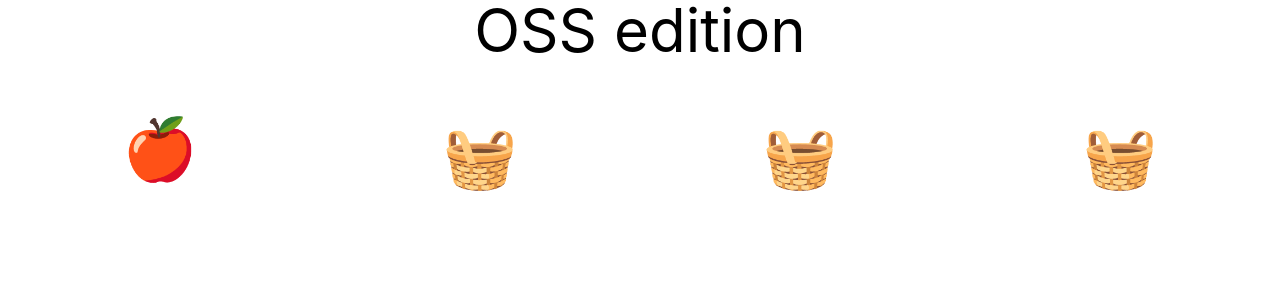
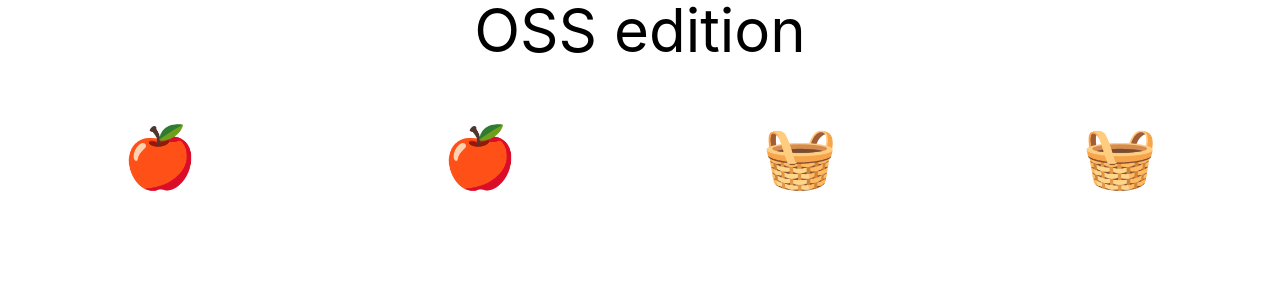
Before and after one commit to sample-organisation/h-oss, a React (Create React App) app: page / in a window 1280 px wide. Shown: the top 300 px of the page. Built offline with nearby package versions, Linux system fonts and the light colour scheme.

Commit message:
Adds two apples

```diff
--- a/src/shared/Items.js
+++ b/src/shared/Items.js
@@ -8,19 +8,13 @@ function Items() {
         <Apple />
       </div>
       <div className="w-1/4 p-2">
-        <div className="text-6xl text-center p-2">
-          <Basket />
-        </div>
+        <Apple />
       </div>
       <div className="w-1/4 p-2">
-        <div className="text-6xl text-center p-2">
-          <Basket />
-        </div>
+        <Basket />
       </div>
       <div className="w-1/4 p-2">
-        <div className="text-6xl text-center p-2">
-          <Basket />
-        </div>
+        <Basket />
       </div>
     </div>
   )
```
